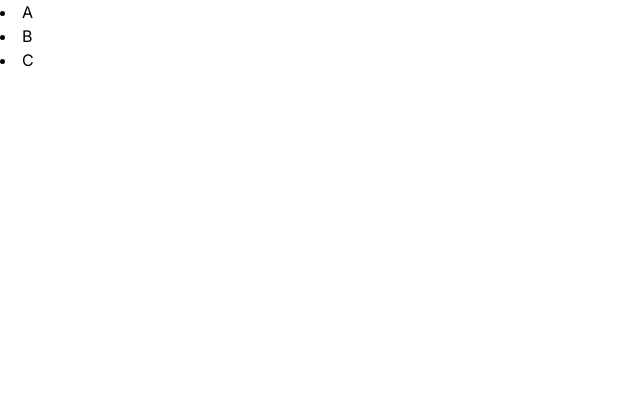
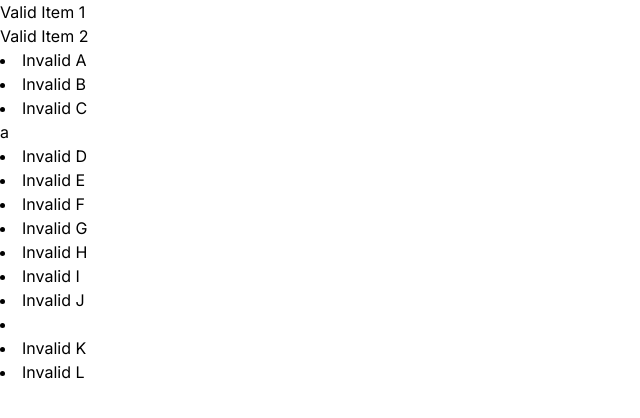
Before and after one commit to test-party/guinea-pig-next, a Next.js app: page /unordered-list/unwrapped in a window 1280 px wide. Shown: the top 418 px of the page, without its empty margins (0-640 px from the left). Built offline with nearby package versions, Linux system fonts and the light colour scheme.

Commit message:
added test page for unwrapped list items

```diff
--- a/src/app/headings/page.tsx
+++ b/src/app/headings/page.tsx
@@ -20,15 +20,15 @@ export default function Headings() {
             <div>
                 <div>
                     <div>
-                        <h4>Theese is a Card Title</h4>
+                        <h4>This is a Card Title</h4>
                         <p>This is the description</p>
                     </div>
                     <div>
-                        <h4>Theese is a Card Title</h4>
+                        <h4>This is a Card Title</h4>
                         <p>This is the description</p>
                     </div>
                     <div>
-                        <h4>Theese is a Card Title</h4>
+                        <h4>This is a Card Title</h4>
                         <p>This is the description</p>
                     </div>
                 </div>
--- a/src/app/unordered-list/non-compliant/page.tsx
+++ b/src/app/unordered-list/non-compliant/page.tsx
@@ -19,6 +19,9 @@ export default function NonCompliant() {
         <li>Girls in white dresses with blue satin sashes</li>
         <li>Snowflakes that stay on my nose and eyelashes</li>
         <li>Silver white winters that melt into springs</li>
+        <ul>
+          <p></p>
+        </ul>
       </ul>
     </div>
   );
--- a/src/app/unordered-list/unwrapped/page.tsx
+++ b/src/app/unordered-list/unwrapped/page.tsx
@@ -1,9 +1,29 @@
 export default function Page() {
   return (
     <div>
-      <li>A</li>
-      <li>B</li>
-      <li>C</li>
+      <ul>
+        <li>Valid Item 1</li>
+        <li>Valid Item 2</li>
+      </ul>
+      <li>Invalid A</li>
+      <li>Invalid B</li>
+      <li>Invalid C</li>
+      <p>a</p>
+      <li>Invalid D</li>
+      <li>Invalid E</li>
+      <p></p>
+      <li>Invalid F</li>
+      <li>Invalid G</li>
+      <div>
+        <li>Invalid H</li>
+        <li>Invalid I</li>
+        <li>Invalid J</li>
+      </div>
+      <div>
+        <li></li>
+        <li>Invalid K</li>
+      </div>
+      <li>Invalid L</li>
     </div>
   )
 }
```
